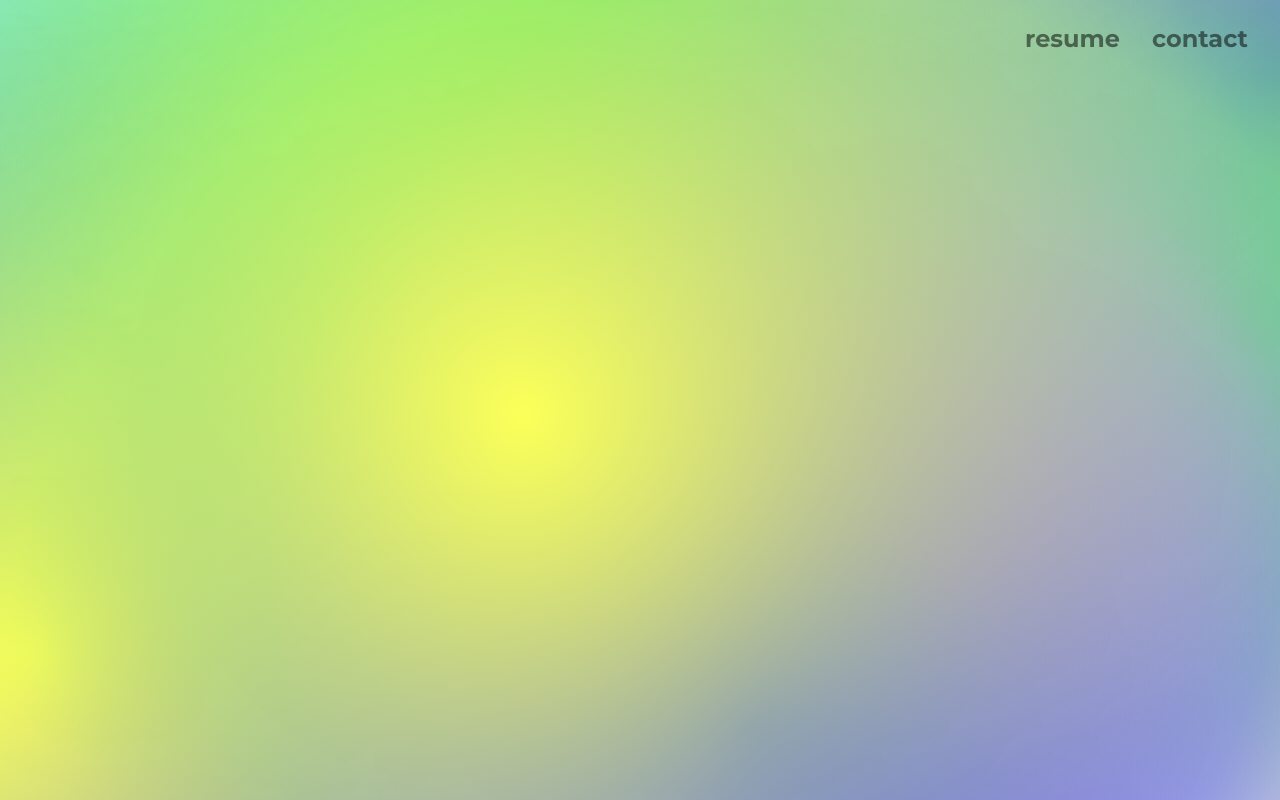
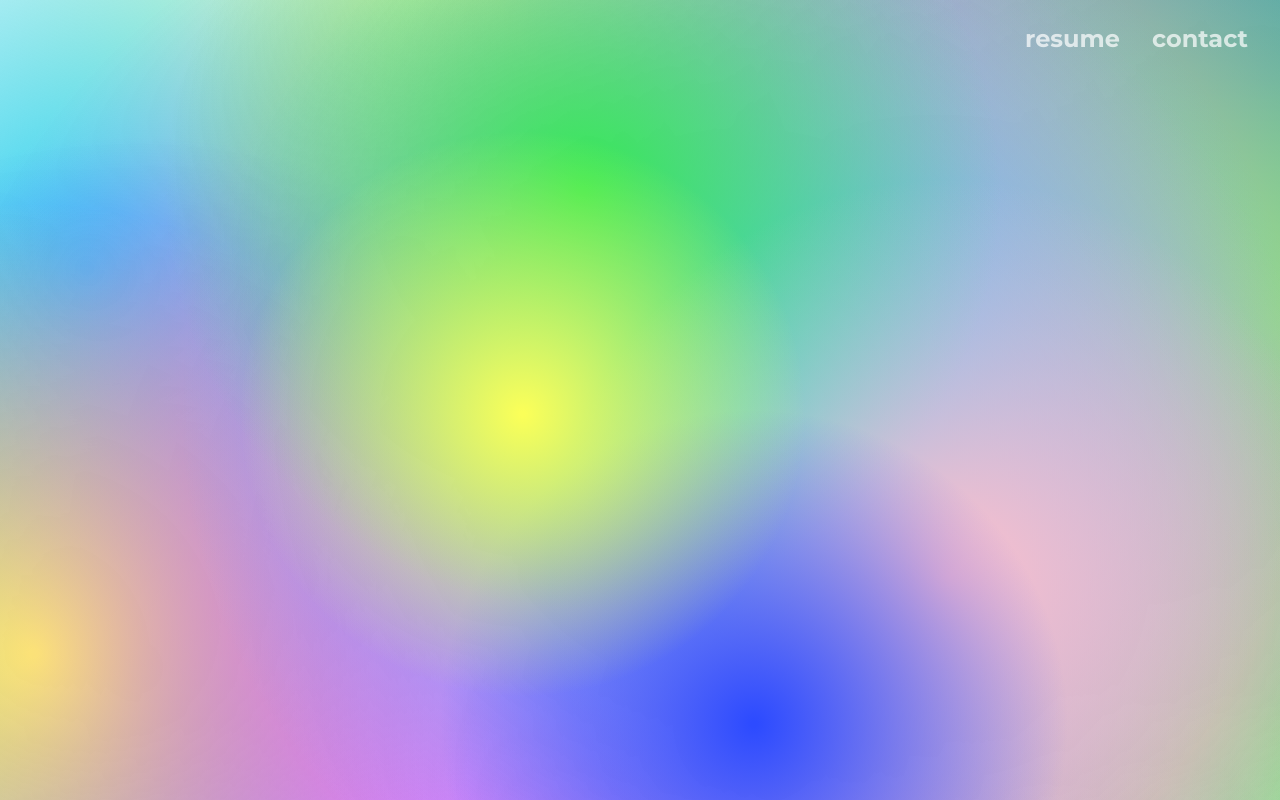
Before and after one commit to carterperrin/cjp, a Next.js app: page / in a window 1280 px wide. Built offline with nearby package versions, Linux system fonts and the light colour scheme.

Commit message:
style updates

```diff
--- a/components/moving-gradient.js
+++ b/components/moving-gradient.js
@@ -4,8 +4,6 @@ import Canvas from './canvas';
 
 const PI2 = Math.PI * 2;
 const TOTAL_PARTICLES = 20;
-const MIN_RADIUS = 800;
-const MAX_RADIUS = 300;
 const COLORS = [
   { r: 45, g: 75, b: 277 }, // blue
   { r: 250, g: 255, b: 89 }, // yellow
@@ -76,7 +74,11 @@ class Particle {
 export default function MovingGradient({ children }) {
   let particles = [];
 
-  const createParticles = ({ width, height, speed }) => {
+  const createParticles = ({ width, height }) => {
+    const large = window.screen.width > 600;
+    const maxRadius = large ? 800 : 400;
+    const minRadius = large ? 300 : 200;
+    const speed = large ? 10 : 2;
     let curColor = 0;
     particles = [];
 
@@ -84,7 +86,7 @@ export default function MovingGradient({ children }) {
       const particle = new Particle({
         x: Math.random() * height,
         y: Math.random() * width,
-        radius: Math.random() * (MAX_RADIUS - MIN_RADIUS) + MIN_RADIUS,
+        radius: Math.random() * (maxRadius - minRadius) + minRadius,
         rgb: COLORS[curColor],
         speed,
       });
@@ -98,8 +100,7 @@ export default function MovingGradient({ children }) {
 
   const draw = ({ context, width, height }) => {
     if (!particles.length) {
-      const speed = window.screen.width > 600 ? 10 : 2;
-      createParticles({ width, height, speed });
+      createParticles({ width, height });
     }
 
     for (let particle of particles) {
--- a/styles/Home.module.css
+++ b/styles/Home.module.css
@@ -16,14 +16,13 @@
   font-size: 1.5rem;
   font-family: "montserrat";
   font-weight: 700;
-  opacity: 0.5;
+  opacity: 0.7;
   padding-top:.5rem;
   padding-bottom: .5rem;
   margin-right: 2rem;
   z-index: 1;
-  color: black;
+  color: white;
 }
 .link:hover {
-  color: white;
   opacity: 1;
 }
```
